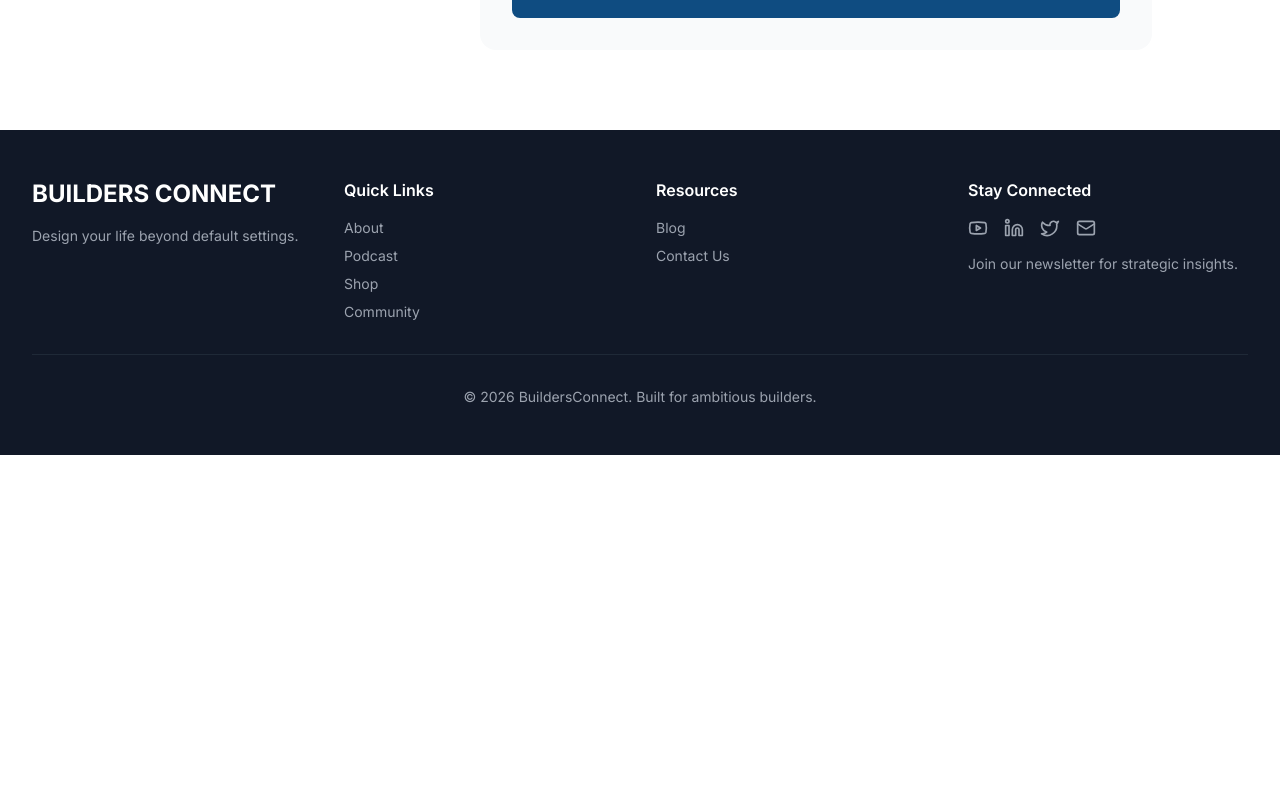
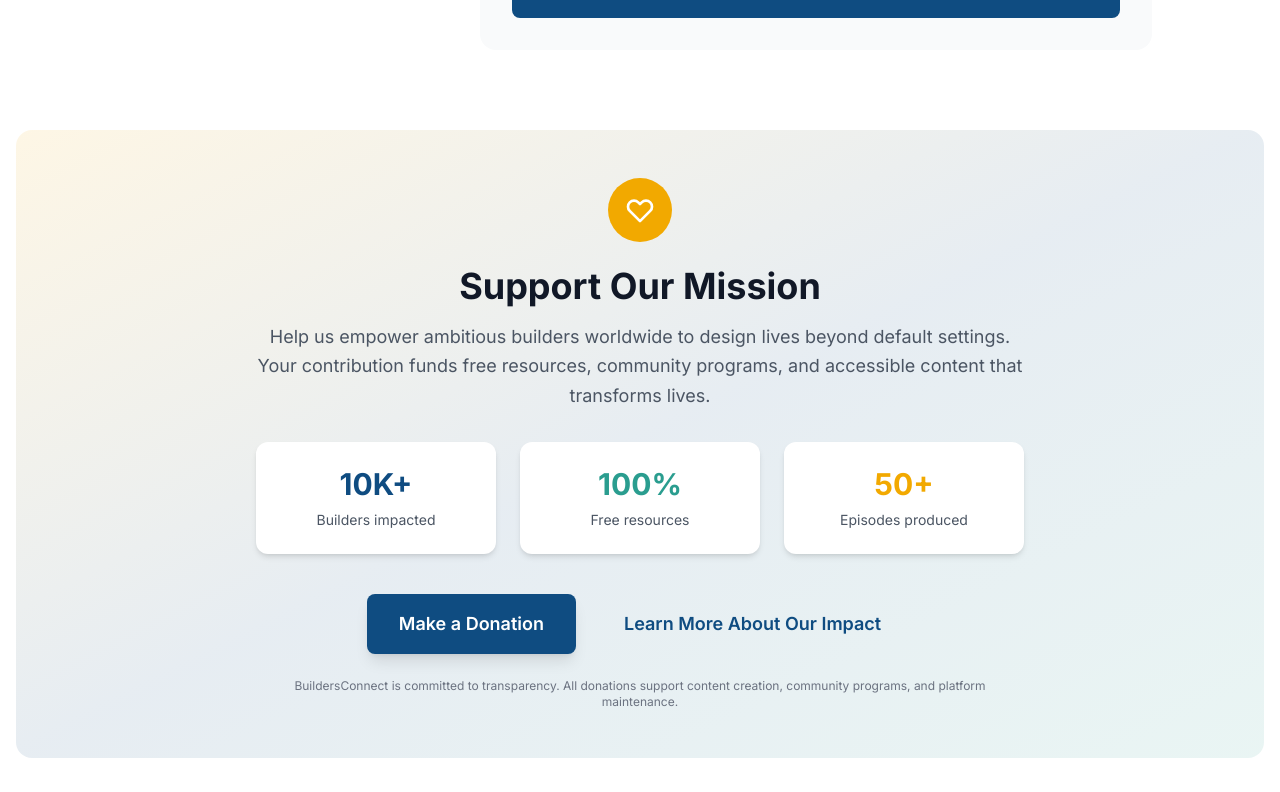
Before and after one commit to Phil-GCN/Builders-Connect1, a React (Vite) app: page /work-with-us in a window 1280 px wide. Shown: the part 1028-1820 px from the top of the page. Before the commit the page ends 1483 px from the top, so only its background shows below. Built offline with nearby package versions, Linux system fonts and the light colour scheme; no server answers.

Commit message:
Update WorkWithUs.tsx

```diff
--- a/src/pages/public/WorkWithUs.tsx
+++ b/src/pages/public/WorkWithUs.tsx
@@ -473,6 +473,54 @@ const WorkWithUs: React.FC = () => {
             </div>
           )}
         </div>
+        {/* Donate Section */}
+          <div className="mt-20 bg-gradient-to-br from-accent/10 via-primary/10 to-secondary/10 rounded-2xl p-12">
+            <div className="max-w-3xl mx-auto text-center">
+              <div className="w-16 h-16 bg-accent rounded-full flex items-center justify-center mx-auto mb-6">
+                <svg className="w-8 h-8 text-white" fill="none" stroke="currentColor" viewBox="0 0 24 24">
+                  <path strokeLinecap="round" strokeLinejoin="round" strokeWidth={2} d="M4.318 6.318a4.5 4.5 0 000 6.364L12 20.364l7.682-7.682a4.5 4.5 0 00-6.364-6.364L12 7.636l-1.318-1.318a4.5 4.5 0 00-6.364 0z" />
+                </svg>
+              </div>
+
+              <h2 className="text-4xl font-bold text-gray-900 mb-4">
+                Support Our Mission
+              </h2>
+
+              <p className="text-lg text-gray-600 mb-8 leading-relaxed">
+                Help us empower ambitious builders worldwide to design lives beyond default settings. Your contribution funds free resources, community programs, and accessible content that transforms lives.
+              </p>
+
+              <div className="grid md:grid-cols-3 gap-6 mb-10">
+                <div className="bg-white rounded-xl p-6 shadow-md">
+                  <div className="text-3xl font-bold text-primary mb-2">10K+</div>
+                  <p className="text-sm text-gray-600">Builders impacted</p>
+                </div>
+                <div className="bg-white rounded-xl p-6 shadow-md">
+                  <div className="text-3xl font-bold text-secondary mb-2">100%</div>
+                  <p className="text-sm text-gray-600">Free resources</p>
+                </div>
+                <div className="bg-white rounded-xl p-6 shadow-md">
+                  <div className="text-3xl font-bold text-accent mb-2">50+</div>
+                  <p className="text-sm text-gray-600">Episodes produced</p>
+                </div>
+              </div>
+
+              <div className="flex flex-col sm:flex-row gap-4 justify-center">
+                <a href="https://donate.stripe.com/test_00000000000" target="_blank" rel="noopener noreferrer">
+                  <Button size="lg" className="shadow-lg hover:shadow-xl transition-shadow">
+                    Make a Donation
+                  </Button>
+                </a>
+                <Button variant="outline" size="lg" onClick={() => { /* TODO: Show more info */ }}>
+                  Learn More About Our Impact
+                </Button>
+              </div>
+
+              <p className="text-xs text-gray-500 mt-6">
+                BuildersConnect is committed to transparency. All donations support content creation, community programs, and platform maintenance.
+              </p>
+            </div>
+          </div>
       </div>
 
       <Footer />
```
